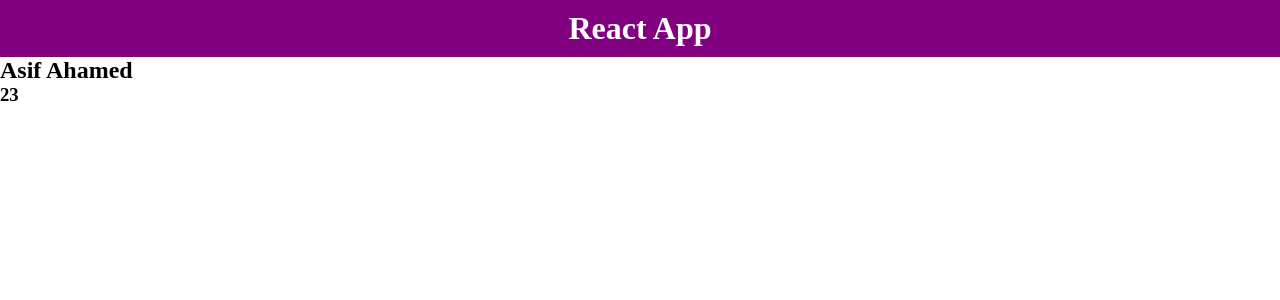
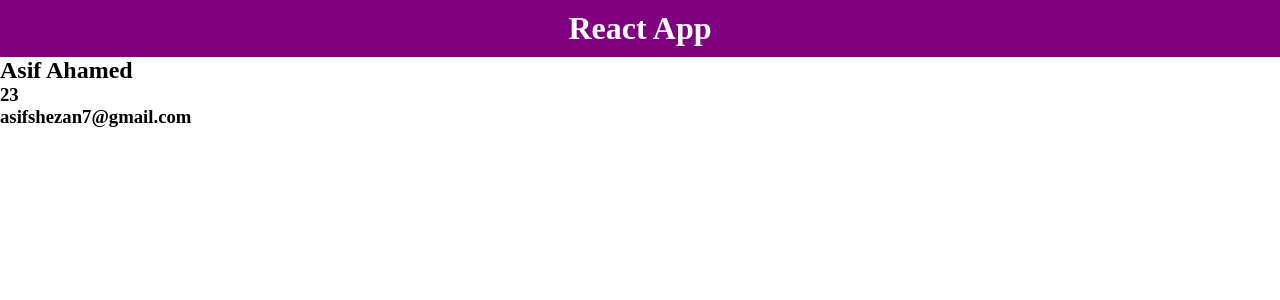
Before and after one commit to asifshezan/React-App, a React (Create React App) app: page / in a window 1280 px wide. Shown: the top 300 px of the page. Built offline with nearby package versions, Linux system fonts and the light colour scheme.

Commit message:
class component using

```diff
--- a/src/App.js
+++ b/src/App.js
@@ -3,6 +3,7 @@ import React from "react";
 // import Card from "./components/Card";
 // import Data from "./data.json";
 import Card2 from "./components/Card2";
+import Card3 from "./components/card3";
 
 // const users = [
 //     {
@@ -37,7 +38,7 @@ function App(){
         <h1 className='headingStyle'>React App</h1>
 
         <Card2 name="Asif Ahamed" age="23"/>
-
+        <Card3 email="asifshezan7@gmail.com" />
 
 
 
--- /dev/null
+++ b/src/components/card3.js
@@ -0,0 +1,15 @@
+import React, {Component} from "react";
+
+class Card3 extends Component{
+    render(){
+        return(
+            <div>
+                <h3>{ this.props.email}</h3>
+            </div>
+        )
+    }
+}
+
+
+
+export default Card3;
```
